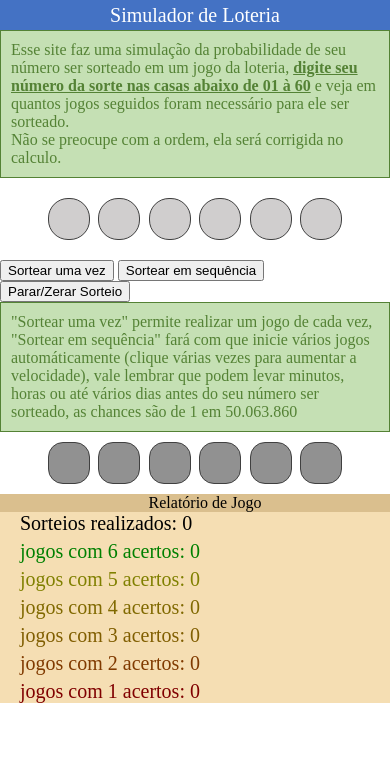
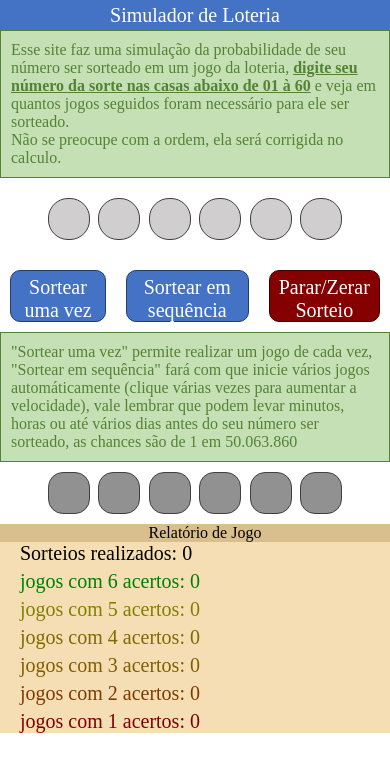
Before and after one commit to SamuLSampy/Simulador-Loteria, a plain HTML site: page index.html in a window 390 px wide. Drawn offline with Linux system fonts and the light colour scheme.

Commit message:
Update mobile.css

```diff
--- a/css/mobile.css
+++ b/css/mobile.css
@@ -75,6 +75,36 @@
         text-align: center;
     }
 
+    .botoes{
+    display: flex;
+}
+
+    .botoes button{
+        all: unset;
+        background-color: #4472C4;
+        padding: 5px;
+        height: 40px;
+        text-align: center;
+        color: white;
+        font-size: 20px;
+        border: 1px solid #243d68;
+        border-radius: 10px;
+        user-select: none;
+        margin: 10px;
+        transition: 0.1s scale ease-in-out, 0.1s filter ease-in-out;
+        cursor: pointer;
+    }
+
+    .botoes button:active{
+        filter: brightness(90%);
+        scale: 0.95;
+    }
+
+    .botoes .pararSorteio{
+        background-color: rgb(133, 0, 0);
+        border: 1px solid rgb(68, 0, 0);
+    }
+
     .tabela{
     background-color: wheat;
     display: flex;
```
